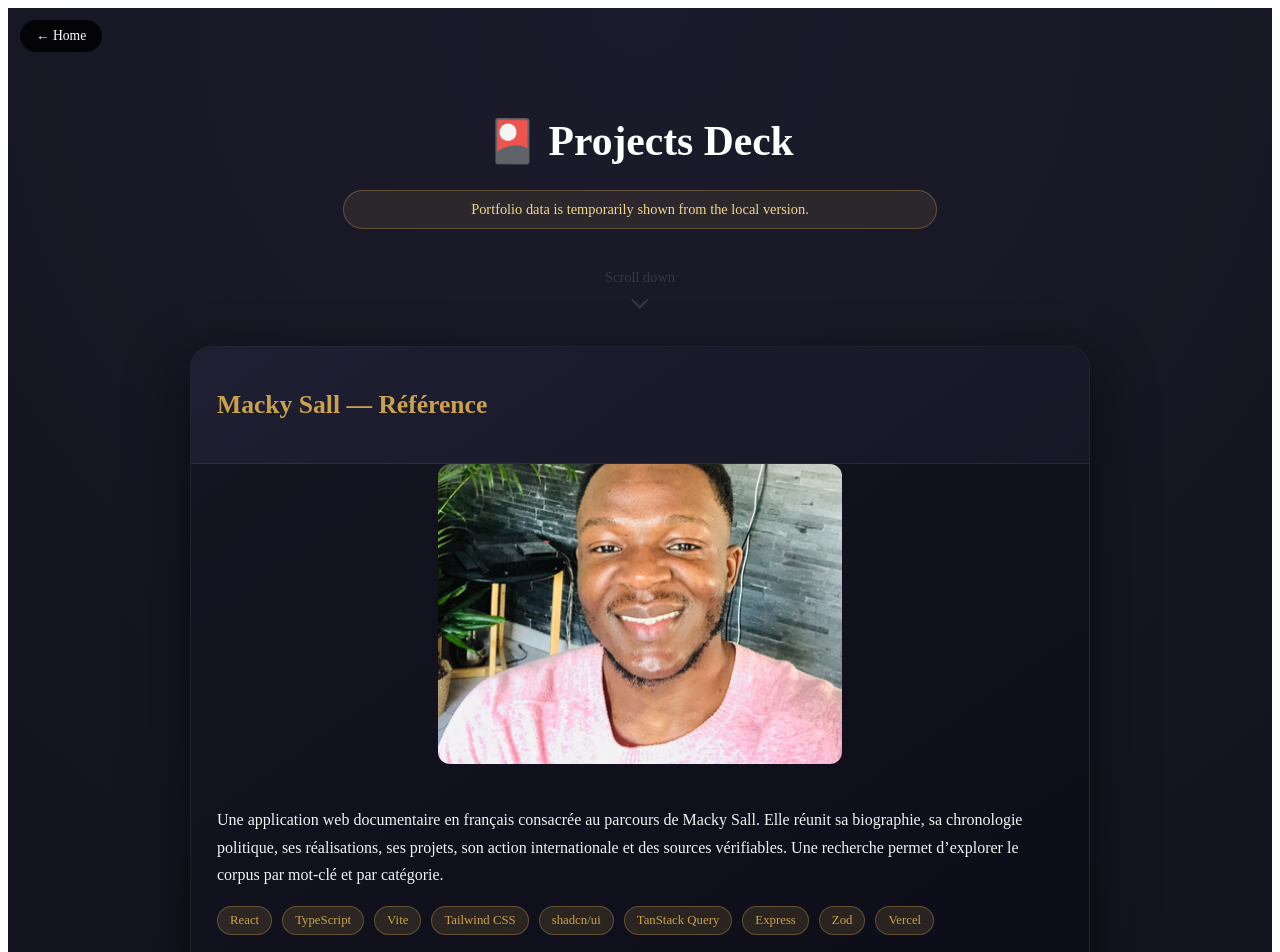
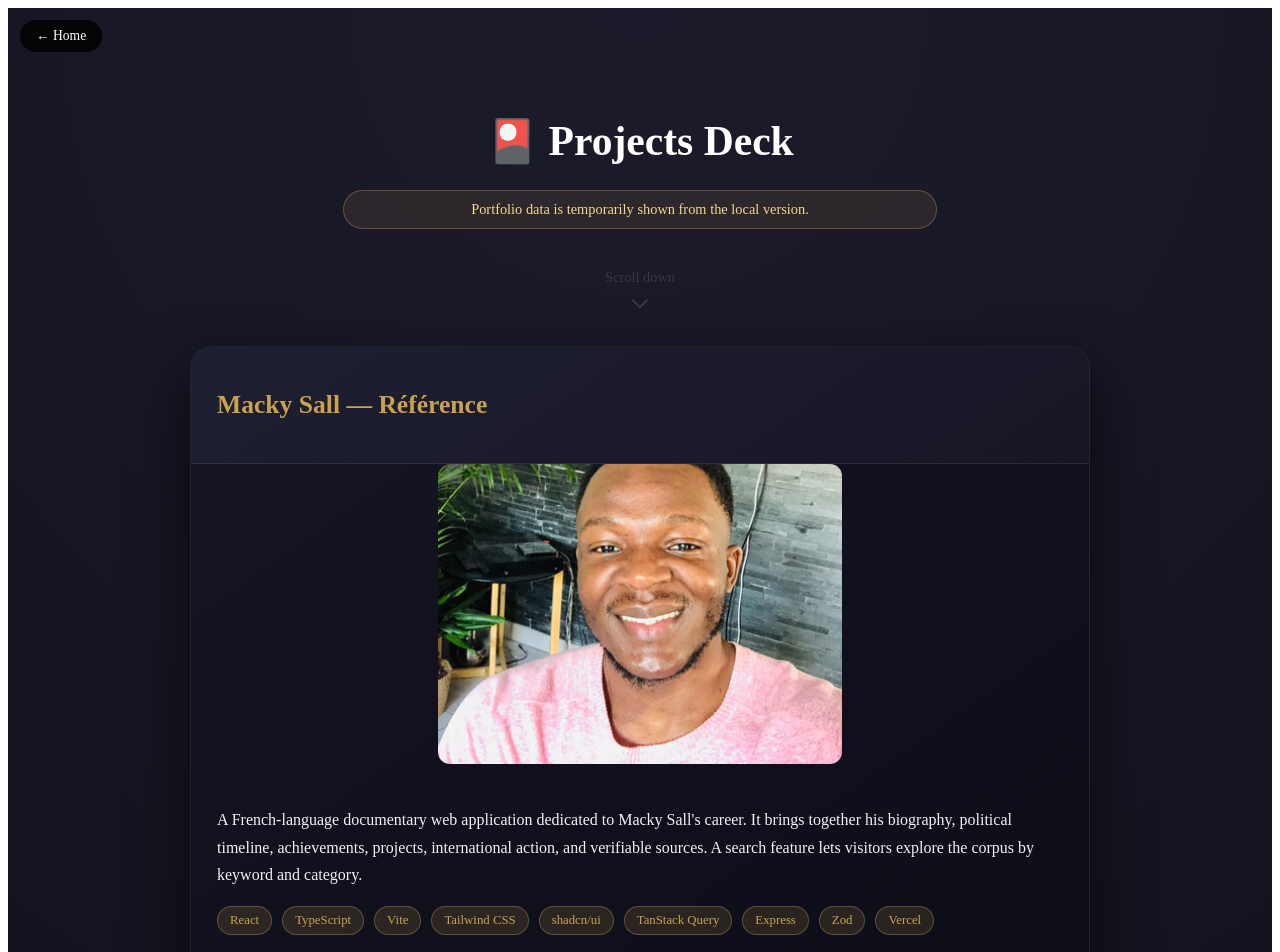
Before and after one commit to MamelAlbouryNdiaye/portfolio, a React app: page /projects in a window 1280 px wide. Shown: the top 952 px of the page. Built offline with nearby package versions, Linux system fonts and the light colour scheme; no server answers; the HTML template or start-up script is replaced by a standard one.

Commit message:
Write project description in English

```diff
--- a/src/data/projects.js
+++ b/src/data/projects.js
@@ -3,7 +3,7 @@
     id: "macky-sall-reference",
     title: "Macky Sall — Référence",
     description:
-      "Une application web documentaire en français consacrée au parcours de Macky Sall. Elle réunit sa biographie, sa chronologie politique, ses réalisations, ses projets, son action internationale et des sources vérifiables. Une recherche permet d’explorer le corpus par mot-clé et par catégorie.",
+      "A French-language documentary web application dedicated to Macky Sall's career. It brings together his biography, political timeline, achievements, projects, international action, and verifiable sources. A search feature lets visitors explore the corpus by keyword and category.",
     stack: [
       "React",
       "TypeScript",
```
